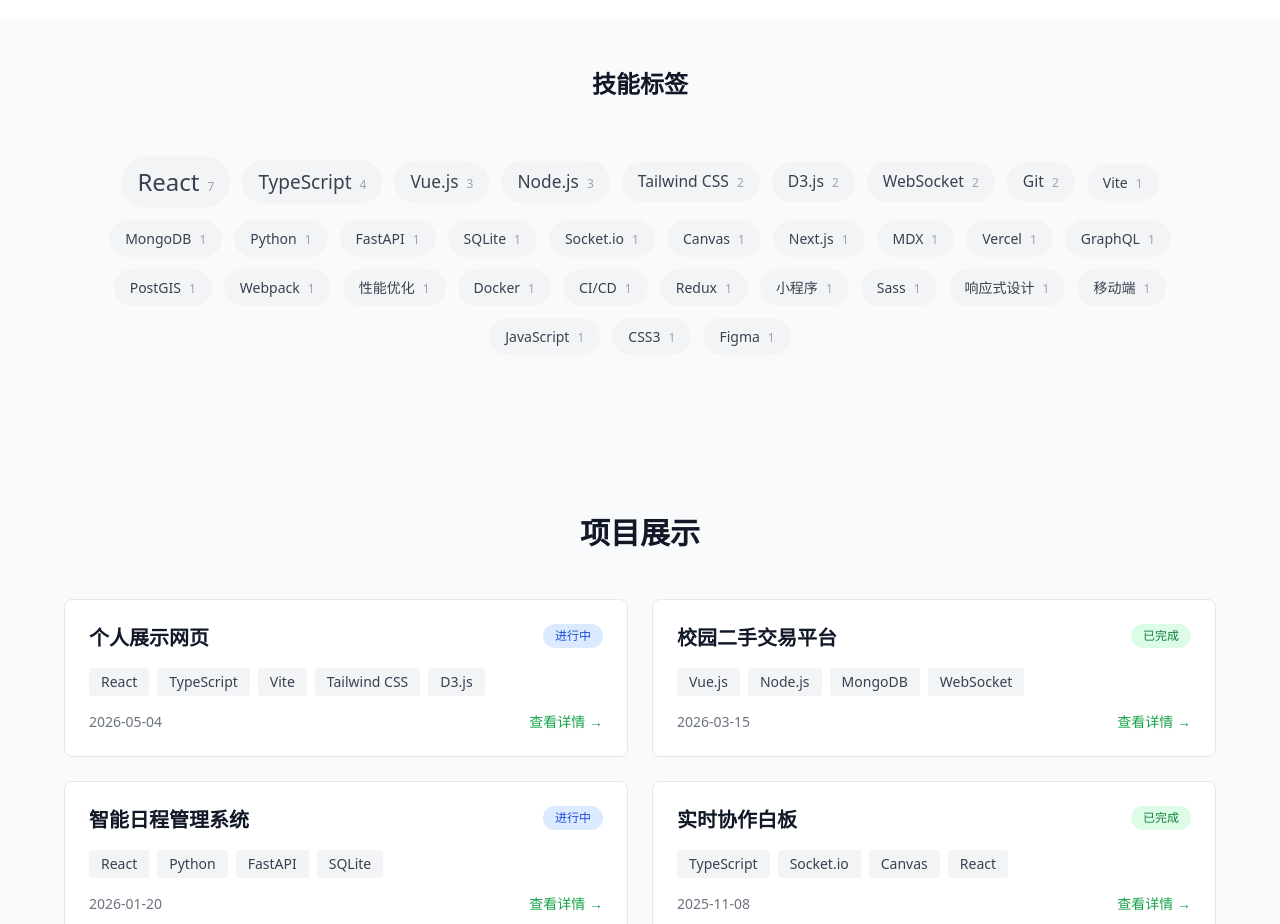
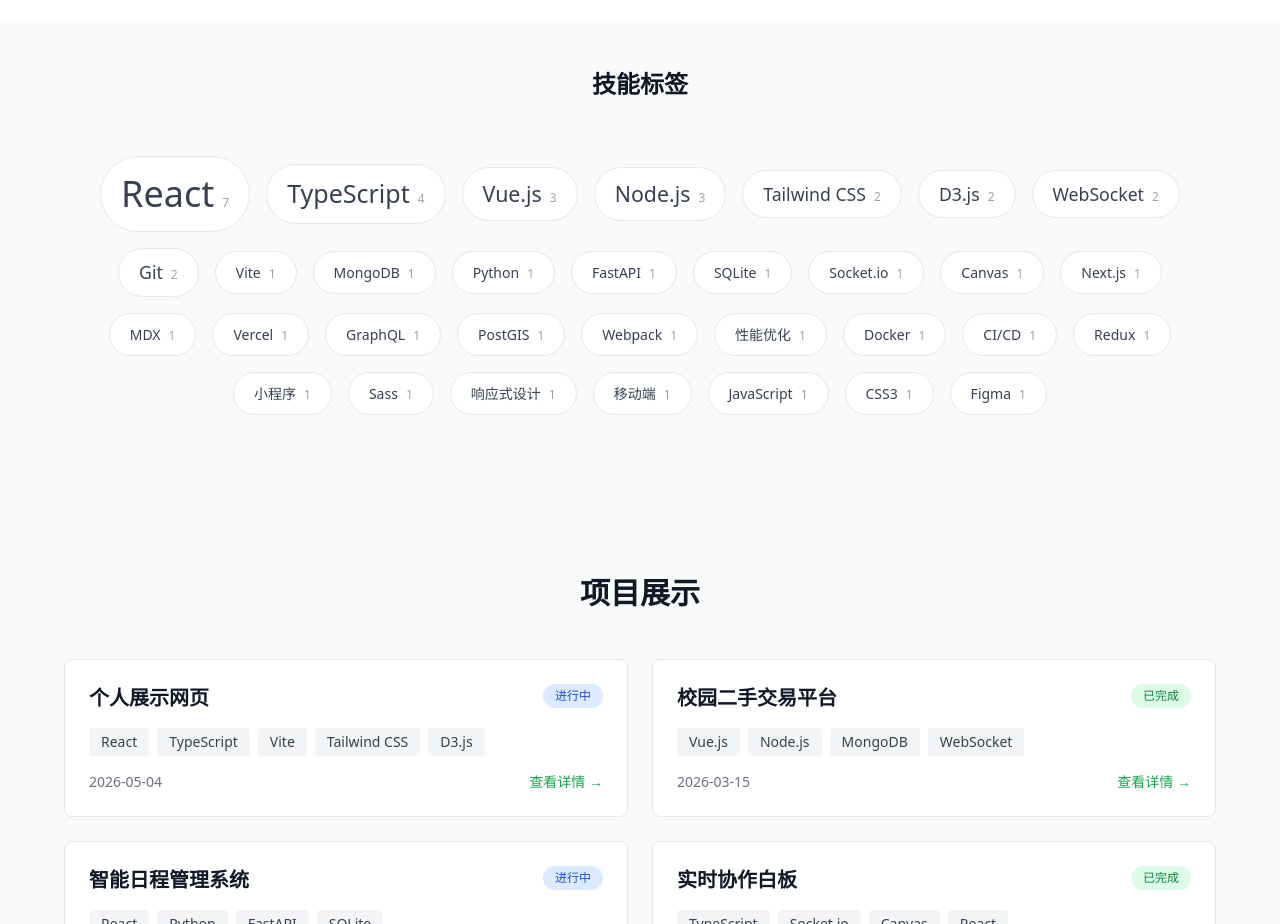
Before and after one commit to AsteriaAnna/self-introduction, a React (Vite) app: page / in a window 1280 px wide. Shown: the part 780-1704 px from the top of the page. Built offline with nearby package versions, Linux system fonts and the light colour scheme.

Commit message:
feat: 改进关键词云 - 多选并集、悬浮清除按钮、词云视觉效果增强

```diff
--- a/src/components/core/Experience/ExperienceTimeline.tsx
+++ b/src/components/core/Experience/ExperienceTimeline.tsx
@@ -4,11 +4,10 @@
 import { TimelineItem } from './TimelineItem'
 
 interface ExperienceTimelineProps {
-  highlightedIds?: string[]
-  filterKeyword?: string | null
+  filterKeywords?: string[]
 }
 
-export function ExperienceTimeline({ highlightedIds = [], filterKeyword = null }: ExperienceTimelineProps) {
+export function ExperienceTimeline({ filterKeywords = [] }: ExperienceTimelineProps) {
   const [experiences, setExperiences] = useState<Experience[]>([])
   const [isVisible, setIsVisible] = useState(false)
 
@@ -39,13 +38,25 @@
     }
   }, [])
 
-  const filteredExperiences = filterKeyword
+  const filteredExperiences = filterKeywords.length > 0
     ? experiences.filter(exp =>
-        exp.tags.some(tag => tag.toLowerCase().includes(filterKeyword.toLowerCase())) ||
-        exp.role.toLowerCase().includes(filterKeyword.toLowerCase()) ||
-        exp.company.toLowerCase().includes(filterKeyword.toLowerCase())
+        filterKeywords.some(keyword =>
+          exp.tags.some(tag => tag.toLowerCase().includes(keyword.toLowerCase())) ||
+          exp.role.toLowerCase().includes(keyword.toLowerCase()) ||
+          exp.company.toLowerCase().includes(keyword.toLowerCase())
+        )
       )
     : experiences
+
+  if (filteredExperiences.length === 0 && filterKeywords.length > 0) {
+    return (
+      <div className="text-center py-12">
+        <p className="text-gray-500 dark:text-gray-400 text-lg">
+          没有找到匹配的经历
+        </p>
+      </div>
+    )
+  }
 
   return (
     <div className="relative">
@@ -62,7 +73,6 @@
           <TimelineItem
             experience={experience}
             isLast={index === filteredExperiences.length - 1}
-            isHighlighted={highlightedIds.includes(experience.id)}
           />
         </div>
       ))}
--- a/src/components/core/ProjectList/ProjectList.tsx
+++ b/src/components/core/ProjectList/ProjectList.tsx
@@ -4,11 +4,10 @@
 import { ProjectCard } from './ProjectCard'
 
 interface ProjectListProps {
-  highlightedIds?: string[]
-  filterKeyword?: string | null
+  filterKeywords?: string[]
 }
 
-export function ProjectList({ highlightedIds = [], filterKeyword = null }: ProjectListProps) {
+export function ProjectList({ filterKeywords = [] }: ProjectListProps) {
   const [projects, setProjects] = useState<Project[]>([])
   const [isVisible, setIsVisible] = useState(false)
 
@@ -39,9 +38,23 @@
     }
   }, [])
 
-  const filteredProjects = filterKeyword
-    ? projects.filter(p => p.tags.some(tag => tag.toLowerCase().includes(filterKeyword.toLowerCase())))
+  const filteredProjects = filterKeywords.length > 0
+    ? projects.filter(p =>
+        filterKeywords.some(keyword =>
+          p.tags.some(tag => tag.toLowerCase().includes(keyword.toLowerCase()))
+        )
+      )
     : projects
+
+  if (filteredProjects.length === 0 && filterKeywords.length > 0) {
+    return (
+      <div className="text-center py-12">
+        <p className="text-gray-500 dark:text-gray-400 text-lg">
+          没有找到匹配的项目
+        </p>
+      </div>
+    )
+  }
 
   return (
     <div className="grid grid-cols-1 md:grid-cols-2 gap-6">
@@ -55,10 +68,7 @@
           }`}
           style={{ transitionDelay: `${index * 100}ms` }}
         >
-          <ProjectCard
-            project={project}
-            isHighlighted={highlightedIds.includes(project.id)}
-          />
+          <ProjectCard project={project} />
         </div>
       ))}
     </div>
--- a/src/components/extensions/Keywords/KeywordsCloud.tsx
+++ b/src/components/extensions/Keywords/KeywordsCloud.tsx
@@ -3,11 +3,11 @@
 import { getAllProjects, getAllExperiences } from '@/utils/markdownParser'
 
 interface KeywordsCloudProps {
-  selectedKeyword: string | null
+  selectedKeywords: string[]
   onKeywordClick: (keyword: string) => void
 }
 
-export function KeywordsCloud({ selectedKeyword, onKeywordClick }: KeywordsCloudProps) {
+export function KeywordsCloud({ selectedKeywords, onKeywordClick }: KeywordsCloudProps) {
   const [keywords, setKeywords] = useState<Keyword[]>([])
 
   useEffect(() => {
@@ -40,8 +40,8 @@
 
   const getSize = (count: number, maxCount: number) => {
     const minSize = 0.875
-    const maxSize = 1.5
-    const ratio = maxCount > 0 ? (count - 1) / (maxCount - 1) : 0
+    const maxSize = 2.25
+    const ratio = maxCount > 1 ? (count - 1) / (maxCount - 1) : 0
     return minSize + ratio * (maxSize - minSize)
   }
 
@@ -52,31 +52,41 @@
   }
 
   return (
-    <div className="flex flex-wrap gap-3 justify-center items-center py-8">
-      {keywords.map((keyword) => {
+    <div className="relative w-full py-8">
+      <div className="flex flex-wrap justify-center items-center gap-4 px-4">
+        {keywords.map((keyword, index) => {
           const size = getSize(keyword.count, maxCount)
-        const isSelected = selectedKeyword === keyword.name
+          const isSelected = selectedKeywords.includes(keyword.name)
+          const delay = index * 30
 
           return (
             <button
               key={keyword.name}
               onClick={() => onKeywordClick(keyword.name)}
               className={`
-              px-4 py-2 rounded-full transition-all duration-300 font-medium
+                relative px-5 py-2.5 rounded-full transition-all duration-500 font-medium
+                transform hover:scale-110 hover:-translate-y-1
                 ${isSelected
-                ? 'bg-green-600 text-white shadow-lg scale-105'
-                : 'bg-gray-100 dark:bg-gray-800 text-gray-700 dark:text-gray-300 hover:bg-green-100 dark:hover:bg-green-900/30 hover:text-green-700 dark:hover:text-green-400'
+                  ? 'bg-gradient-to-r from-green-600 to-emerald-600 text-white shadow-lg shadow-green-500/30 scale-105'
+                  : 'bg-white dark:bg-gray-800 text-gray-700 dark:text-gray-200 hover:shadow-lg border border-gray-200 dark:border-gray-700 hover:border-green-400 dark:hover:border-green-500'
                 }
               `}
-            style={{ fontSize: `${size}rem` }}
+              style={{
+                fontSize: `${size}rem`,
+                transitionDelay: `${delay}ms`
+              }}
             >
               {keyword.name}
-            <span className={`ml-2 text-xs ${isSelected ? 'text-green-200' : 'text-gray-400 dark:text-gray-500'}`}>
+              <span className={`
+                ml-2 text-xs font-normal
+                ${isSelected ? 'text-green-200' : 'text-gray-400 dark:text-gray-500'}
+              `}>
                 {keyword.count}
               </span>
             </button>
           )
         })}
       </div>
+    </div>
   )
 }
--- a/src/pages/Home.tsx
+++ b/src/pages/Home.tsx
@@ -51,14 +51,18 @@
 }
 
 export default function Home() {
-  const [selectedKeyword, setSelectedKeyword] = useState<string | null>(null)
+  const [selectedKeywords, setSelectedKeywords] = useState<string[]>([])
 
   const handleKeywordClick = (keyword: string) => {
-    if (selectedKeyword === keyword) {
-      setSelectedKeyword(null)
+    if (selectedKeywords.includes(keyword)) {
+      setSelectedKeywords(selectedKeywords.filter(k => k !== keyword))
     } else {
-      setSelectedKeyword(keyword)
+      setSelectedKeywords([...selectedKeywords, keyword])
     }
+  }
+
+  const clearAllFilters = () => {
+    setSelectedKeywords([])
   }
 
   return (
@@ -71,28 +75,32 @@
           <div className="max-w-6xl mx-auto">
             <h2 className="text-2xl font-bold mb-6 text-center">技能标签</h2>
             <KeywordsCloud
-              selectedKeyword={selectedKeyword}
+              selectedKeywords={selectedKeywords}
               onKeywordClick={handleKeywordClick}
             />
-            {selectedKeyword && (
-              <div className="text-center mt-4">
-                <button
-                  onClick={() => setSelectedKeyword(null)}
-                  className="text-sm text-green-600 dark:text-green-500 hover:underline"
-                >
-                  清除筛选
-                </button>
-              </div>
-            )}
           </div>
         </section>
 
+        {selectedKeywords.length > 0 && (
+          <div className="fixed bottom-8 right-8 z-40">
+            <button
+              onClick={clearAllFilters}
+              className="px-6 py-3 bg-green-600 text-white rounded-full shadow-xl hover:bg-green-700 transition-all duration-300 flex items-center gap-2 font-medium"
+            >
+              <svg className="w-5 h-5" fill="none" stroke="currentColor" viewBox="0 0 24 24">
+                <path strokeLinecap="round" strokeLinejoin="round" strokeWidth={2} d="M6 18L18 6M6 6l12 12" />
+              </svg>
+              清除筛选 ({selectedKeywords.length})
+            </button>
+          </div>
+        )}
+
         <Section id="projects" title="项目展示" isLight={false}>
-          <ProjectList filterKeyword={selectedKeyword} />
+          <ProjectList filterKeywords={selectedKeywords} />
         </Section>
 
         <Section id="experience" title="工作经历" isLight={true}>
-          <ExperienceTimeline filterKeyword={selectedKeyword} />
+          <ExperienceTimeline filterKeywords={selectedKeywords} />
         </Section>
 
         <Section id="contact" title="联系我" isLight={false}>
```
Lines whose indentation alone changed are shown as unchanged.
